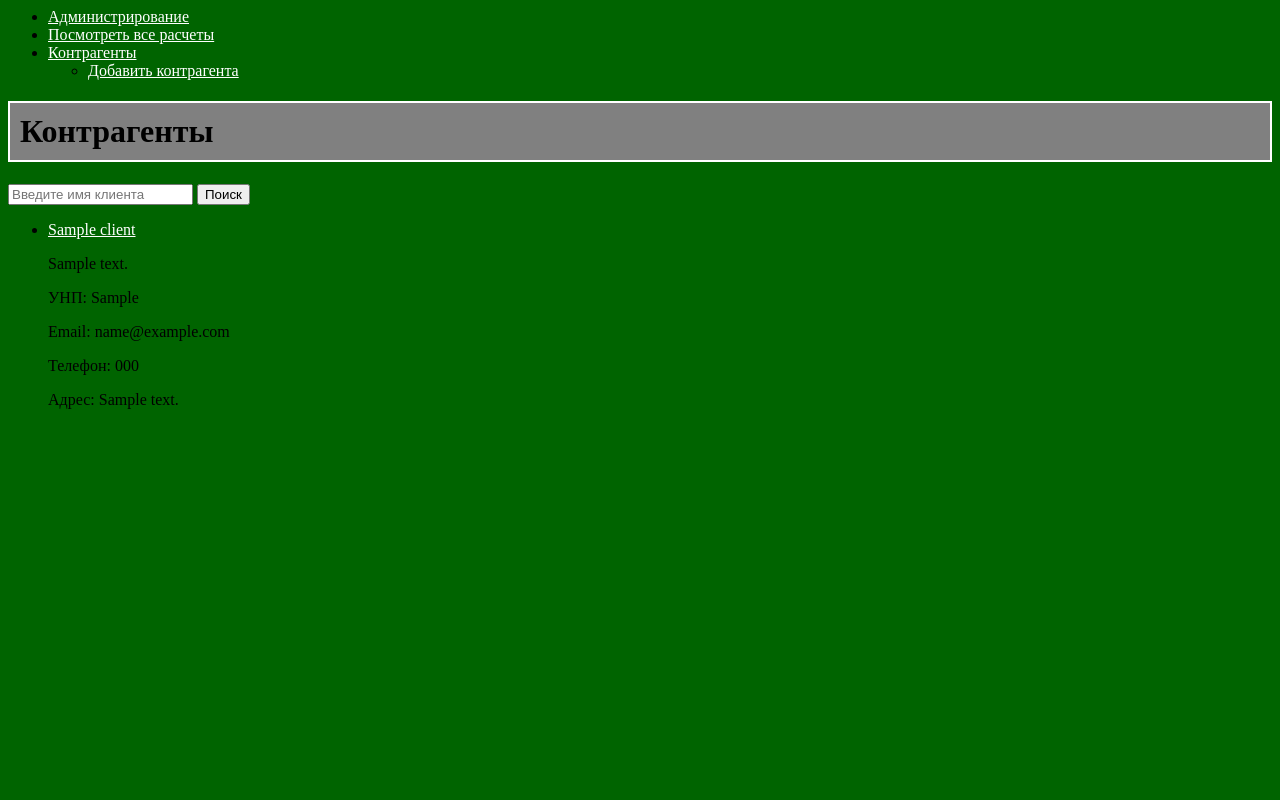
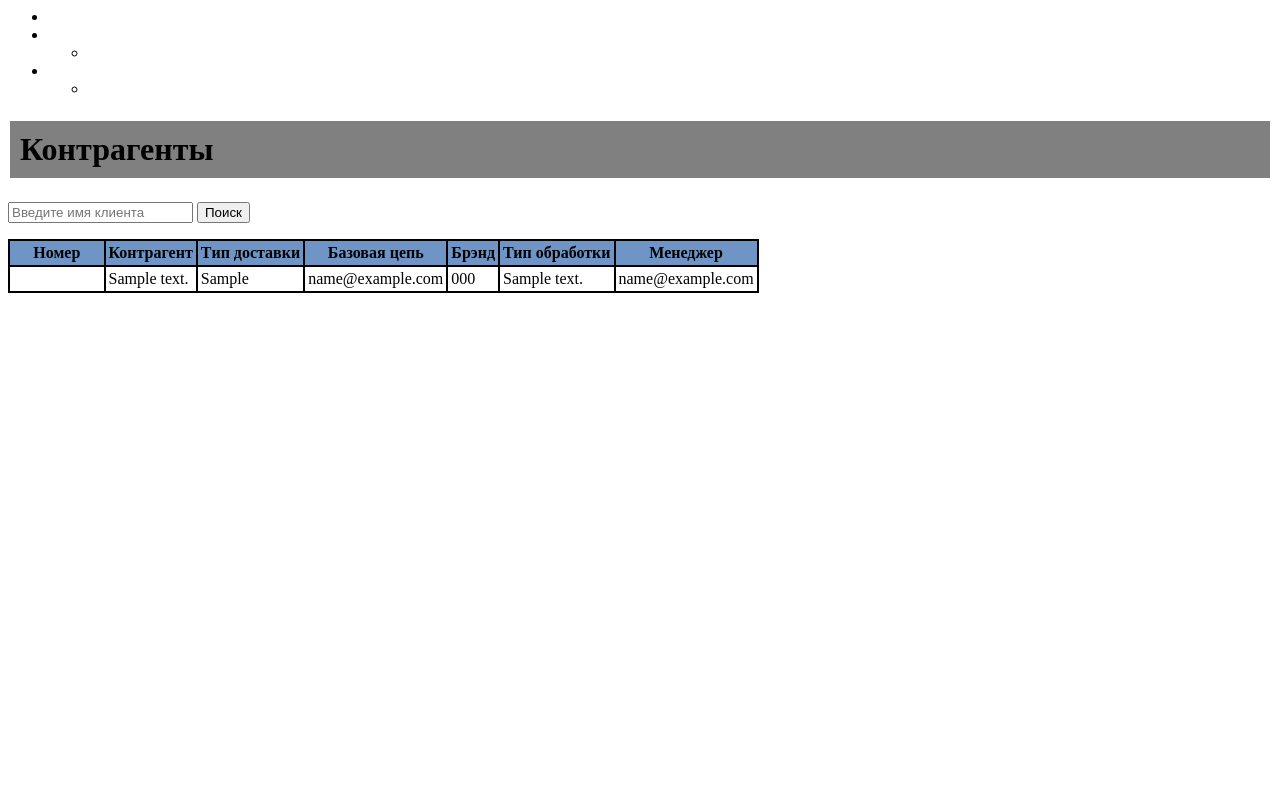
Before and after one commit to cyberpunk3033/dvlc, a Django app: page /client/ in a window 1280 px wide. Run offline with Django 4.2, Linux system fonts and the light colour scheme; tables that the repository leaves empty hold one stand-in row (values such as "Sample post").

Commit message:
с ошибками

```diff
--- a/apps/delivery/views.py
+++ b/apps/delivery/views.py
@@ -1,9 +1,9 @@
 # VIEWS
 from django.contrib.auth import authenticate, login
 from django.shortcuts import render, get_object_or_404, redirect
-from .forms import ClientForm
-from .models import Client
-from .models import Calculation
+from .forms import ClientForm, CalculationForm
+from .models import Client,Calculation
+from django.views.generic import ListView, DetailView
 
 
 # region ЛОГИН
@@ -98,9 +98,6 @@
 
 # region РАСЧЕТЫ
 
-from django.views.generic import ListView, DetailView
-from .models import Calculation
-
 class CalculationListView(ListView):
     model = Calculation
     template_name = 'calculation_list.html'
@@ -110,4 +107,23 @@
     model = Calculation
     template_name = 'calculation_detail.html'
     context_object_name = 'calculation'
+
+def calculation_edit(request, pk):
+    """
+    Изменение данных контрагента по
+    первичному ключу при выборе в списке
+    :param request:
+    :param pk:
+    :return:
+    """
+    calculation = get_object_or_404(Calculation, pk=pk)
+    if request.method == 'POST':
+        form = CalculationForm(request.POST, instance=calculation)
+        if form.is_valid():
+            form.save()
+            return redirect('calculation_list')
+    else:
+        form = CalculationForm(instance=calculation)
+        return render(request, 'calculation_detail.html', {'form': form})
+
 # endregion
--- a/templates/base.html
+++ b/templates/base.html
@@ -13,6 +13,9 @@
 <ul class="nav">
 <li class="nav-item"><a href="{% url 'admin:index' %}" class="nav-link">Администрирование</a></li>
     <li class="nav-item"><a href="{% url 'calculation-list' %}">Посмотреть все расчеты</a></li>
+    <ul class="nav">
+    <li class="nav-item"><a href="{% url 'calculation-list' %}">Добавить расчет</a></li>
+        </ul>
     <li class="nav-item"><a href="{% url 'client_list' %}" class="nav-link">Контрагенты</a></li>
     <ul class="nav">
         <li class="nav-item"><a href="{% url 'client_form' %}" class="nav-link">Добавить контрагента</a></li>
--- a/templates/client_list.html
+++ b/templates/client_list.html
@@ -11,16 +11,50 @@
     </label>
     <input type="submit" value="Поиск">
 </form>
-<ul>
-{% for client in client_list %}
-<li>
-<a href="{% url 'client_detail' client.id %}">{{ client.name }}</a>
-<p>{{ client.note }}</p>
-<p>УНП: {{ client.unp }}</p>
-<p>Email: {{ client.email }}</p>
-<p>Телефон: {{ client.phone }}</p>
-<p>Адрес: {{ client.address }}</p>
-</li>
-{% endfor %}
-</ul>
+     <style type="text/css">
+   TABLE {
+
+    border-collapse: collapse; /* Убираем двойные линии между ячейками */
+   }
+   TD, TH {
+    padding: 3px; /* Поля вокруг содержимого таблицы */
+    border: 2px solid black; /* Параметры рамки */
+   }
+   TH {
+    background: #6f94c6; /* Цвет фона */
+   }
+  </style>
+ <table>
+  <thead>
+    <tr>
+        <th>Номер</th>
+      <th>Контрагент</th>
+      <th>Tип доставки</th>
+      <th>Базовая цепь</th>
+      <th>Брэнд</th>
+      <th>Тип обработки</th>
+        <th>Менеджер</th>
+
+    </tr>
+  </thead>
+  <tbody>
+    {% for client in client_list %}
+    <tr>
+    <td><a title="Нажмите для редактирования  и подробного просмотра" href="{% url 'client_detail' client.id  %}">{{ client.name }}</a></td>
+      <td>{{ client.note}}</td>
+      <td>{{ client.unp }}</td>
+      <td>{{ client.email}}</td>
+      <td>{{ client.phone}}</td>
+      <td>{{  client.address }}</td>
+    <td>{{  client.user }}</td>
+
+    </tr>
+    {% endfor %}
+  </tbody>
+</table>
+
+
+
+
+
 {% endblock %}
--- a/templates/css/style_base.css
+++ b/templates/css/style_base.css
@@ -11,7 +11,7 @@
 
 /* Делаем фон страницы темно-зеленым */
 body {
-background-color: var(--dark-green);
+background-color: var(--font-family-monospace);
 }
 
 /* Делаем фон заголовков серым */
--- a/templates/login.html
+++ b/templates/login.html
@@ -1,4 +1,3 @@
-<!DOCTYPE html>
 <html lang="ru">
 <head>
     <title>Страница входа</title>
```
Also changed, not shown: apps/delivery/forms.py (+8 -1 lines), dvlc/settings.py (+0 -15 lines), templates/highlight.py (deleted, +0 -11 lines).
